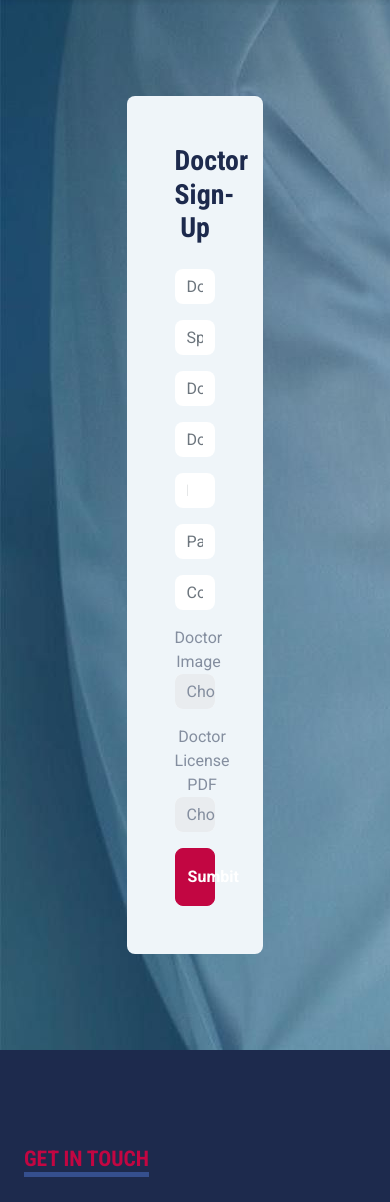
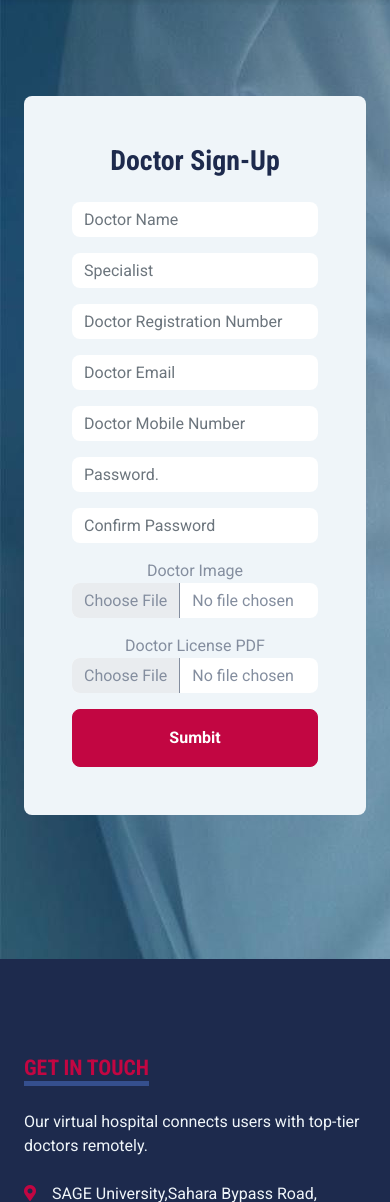
Before and after one commit to Priyanshu8839/ApnaAspataal, a PHP site: page /DoctorSignup.php in a window 390 px wide. Shown: the part 75-1277 px from the top of the page. Run offline with PHP 8.4, Linux system fonts and the light colour scheme; some libraries are stand-ins or nearby versions.

Commit message:
Doctor signup page make a responsive

```diff
--- a/DoctorSignup.php
+++ b/DoctorSignup.php
@@ -80,9 +80,9 @@ function googleTranslateElementInit() {
 
     <div class="container-fluid py-5">
         <div class="container">
-            <div class="div1">
+            <div class="row gx-5">
 
-                <div class="div">
+                <div class="col-lg-6 mb-5 mb-lg-0">
                     <div class="bg-light text-center rounded p-5">
                         <h1 class="mb-4">Doctor Sign-Up</h1>
                         <form action="Doctor.php" method="post" enctype="multipart/form-data">
```
